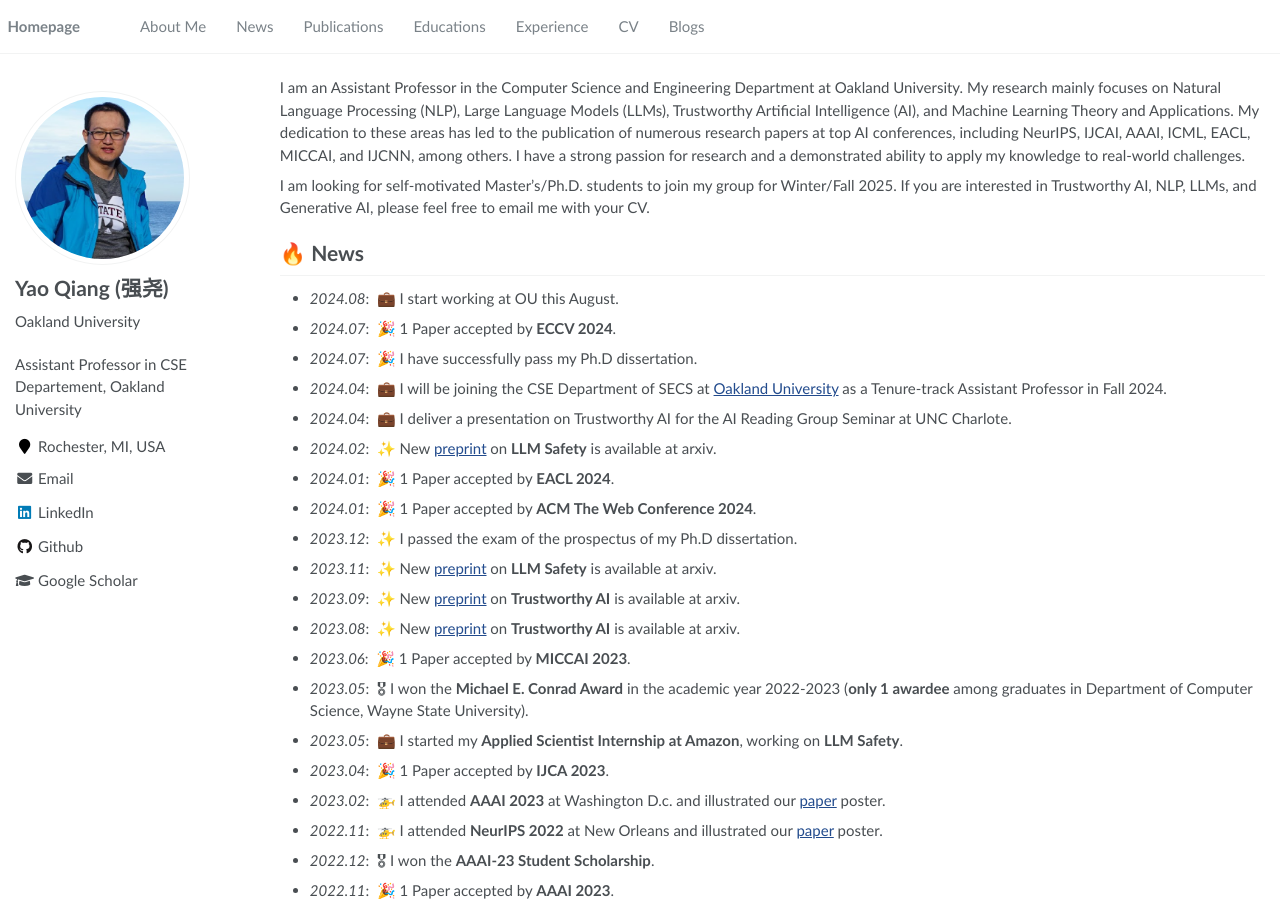
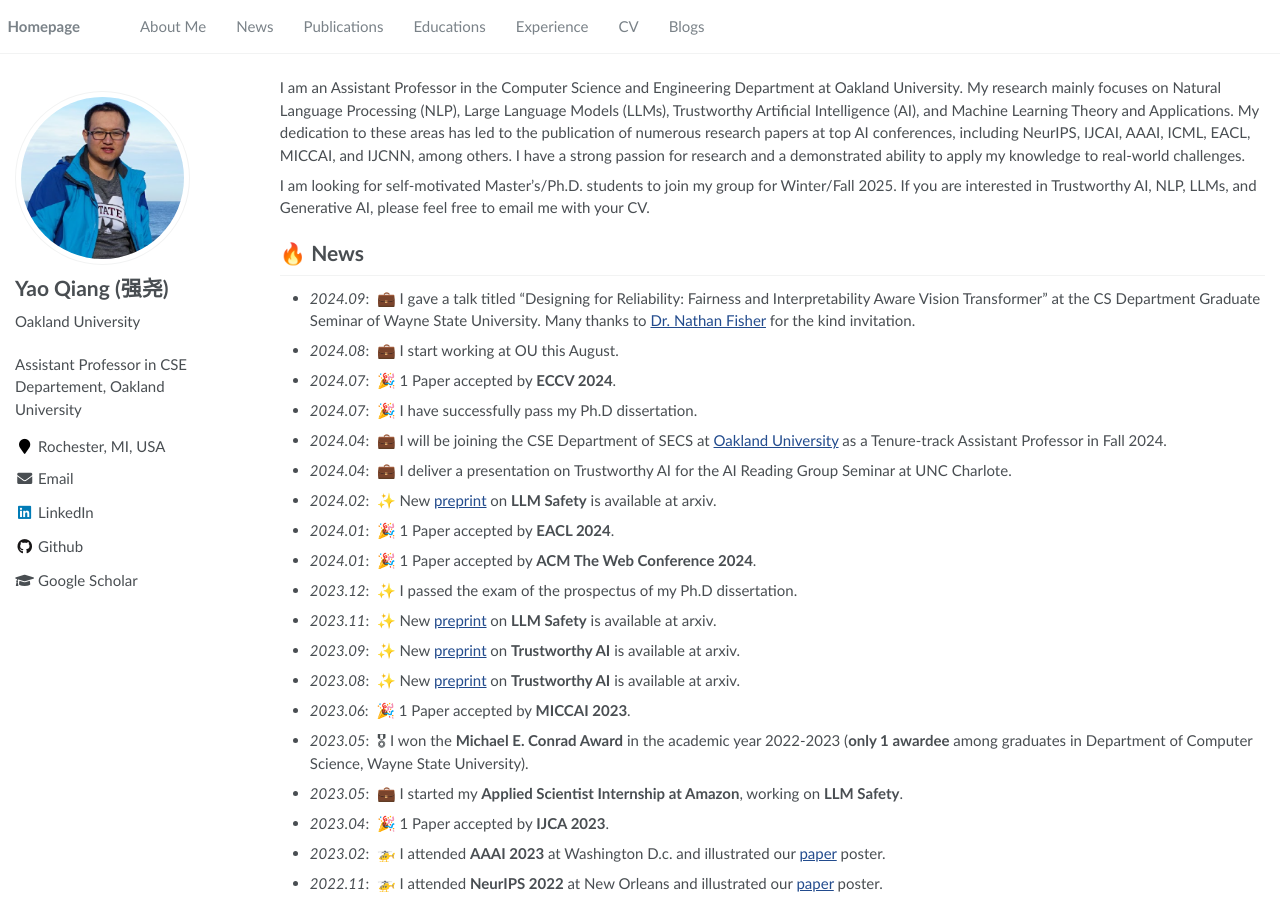
Before and after one commit to qiangyao1988/qiangyao1988.github.io, a Jekyll site: the page built from _pages/about.md, in a window 1280 px wide and 900 px high. Built offline with Jekyll 4.4.1, drawn with Linux system fonts in a browser that asks for light colours.

Commit message:
Update about.md

```diff
--- a/_pages/about.md
+++ b/_pages/about.md
@@ -15,6 +15,7 @@ I am an Assistant Professor in the Computer Science and Engineering Department a
 I am looking for self-motivated Master's/Ph.D. students to join my group for Winter/Fall 2025. If you are interested in Trustworthy AI, NLP, LLMs, and Generative AI, please feel free to email me with your CV.
 
 # 🔥 News
+- *2024.09*: &nbsp;💼 I gave a talk titled "Designing for Reliability: Fairness and Interpretability Aware Vision Transformer" at the CS Department Graduate Seminar of Wayne State University. Many thanks to [Dr. Nathan Fisher](https://engineering.wayne.edu/profile/dx3281) for the kind invitation.
 - *2024.08*: &nbsp;💼 I start working at OU this August.
 - *2024.07*: &nbsp;🎉 1 Paper accepted by **ECCV 2024**.
 - *2024.07*: &nbsp;🎉 I have successfully pass my Ph.D dissertation.
```
